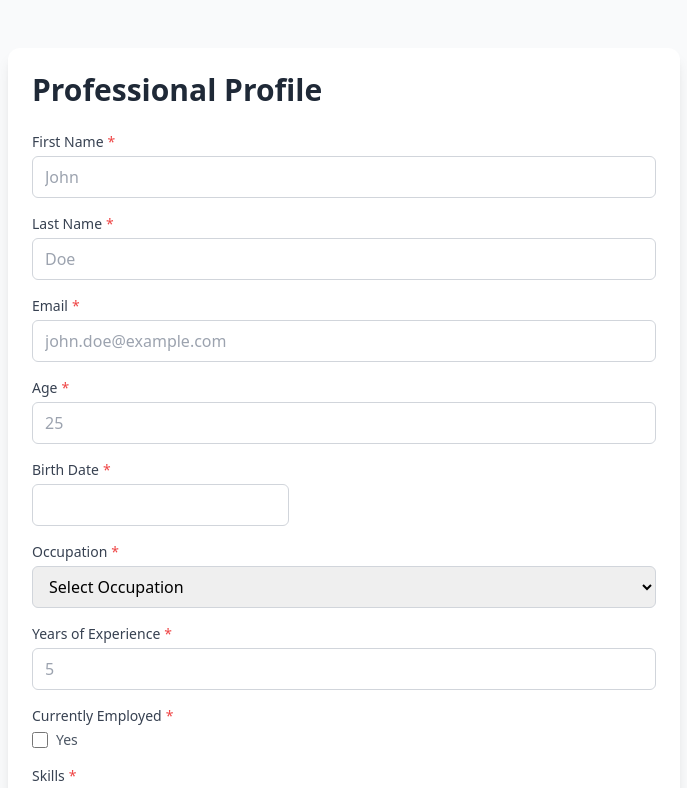
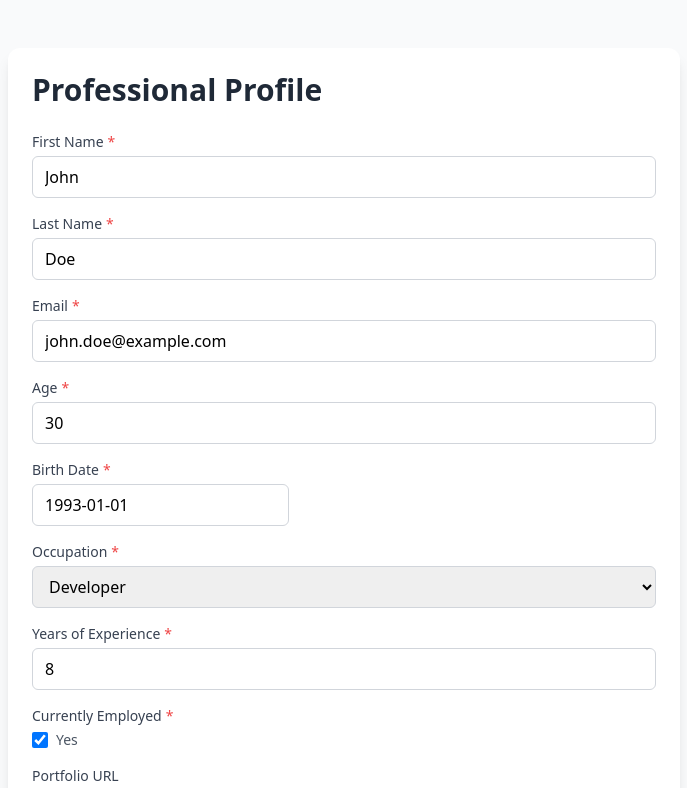
Before and after one commit to qubbit/dynamic-form, a React (Vite) app: page / in a window 1280 px wide. Shown: the top 788 px of the page, without its empty margins (296-983 px from the left). Built offline with nearby package versions, Linux system fonts and the light colour scheme.

Commit message:
Support populating initial values

```diff
--- a/src/App.tsx
+++ b/src/App.tsx
@@ -4,6 +4,19 @@ import { userProfileSchema } from './schemas/userProfileSchema';
 import { FormData } from './types/schema';
 
 function App() {
+  const initialValues: FormData = {
+    firstName: 'John',
+    lastName: 'Doe',
+    email: 'john.doe@example.com',
+    age: 30,
+    birthDate: new Date('1993-01-01'),
+    occupation: 'developer',
+    experience: 8,
+    isEmployed: true,
+    portfolio: 'https://johndoe.dev',
+    skills: ['JavaScript', 'TypeScript', 'React']
+  };
+
   const handleSubmit = (data: FormData) => {
     console.log('Form submitted:', data);
     // Handle form submission
@@ -12,7 +25,11 @@ function App() {
   return (
     <div className="min-h-screen bg-gray-50 py-12">
       <div className="container mx-auto px-4">
-        <SchemaForm schema={userProfileSchema} onSubmit={handleSubmit} />
+        <SchemaForm
+          schema={userProfileSchema}
+          onSubmit={handleSubmit}
+          initialValues={initialValues}
+        />
       </div>
     </div>
   );
--- a/src/components/SchemaForm.tsx
+++ b/src/components/SchemaForm.tsx
@@ -1,4 +1,4 @@
-import React, { useState } from 'react';
+import React, { useState, useEffect } from 'react';
 import { Save } from 'lucide-react';
 import { FormSchema, FormData, ValidationError } from '../types/schema';
 import { validateForm } from '../utils/validation';
@@ -7,11 +7,16 @@ import FormField from './FormFields';
 interface SchemaFormProps {
   schema: FormSchema;
   onSubmit: (data: FormData) => void;
+  initialValues?: FormData;
 }
 
-export const SchemaForm: React.FC<SchemaFormProps> = ({ schema, onSubmit }) => {
-  const [formData, setFormData] = useState<FormData>({});
+export const SchemaForm: React.FC<SchemaFormProps> = ({ schema, onSubmit, initialValues = {} }) => {
+  const [formData, setFormData] = useState<FormData>(initialValues);
   const [errors, setErrors] = useState<ValidationError[]>([]);
+
+  useEffect(() => {
+    setFormData(initialValues);
+  }, [initialValues]);
 
   const handleSubmit = (e: React.FormEvent) => {
     e.preventDefault();
```
Also changed, not shown: src/index.ts (line endings or trailing spaces), src/types/schema.ts (line endings or trailing spaces).
